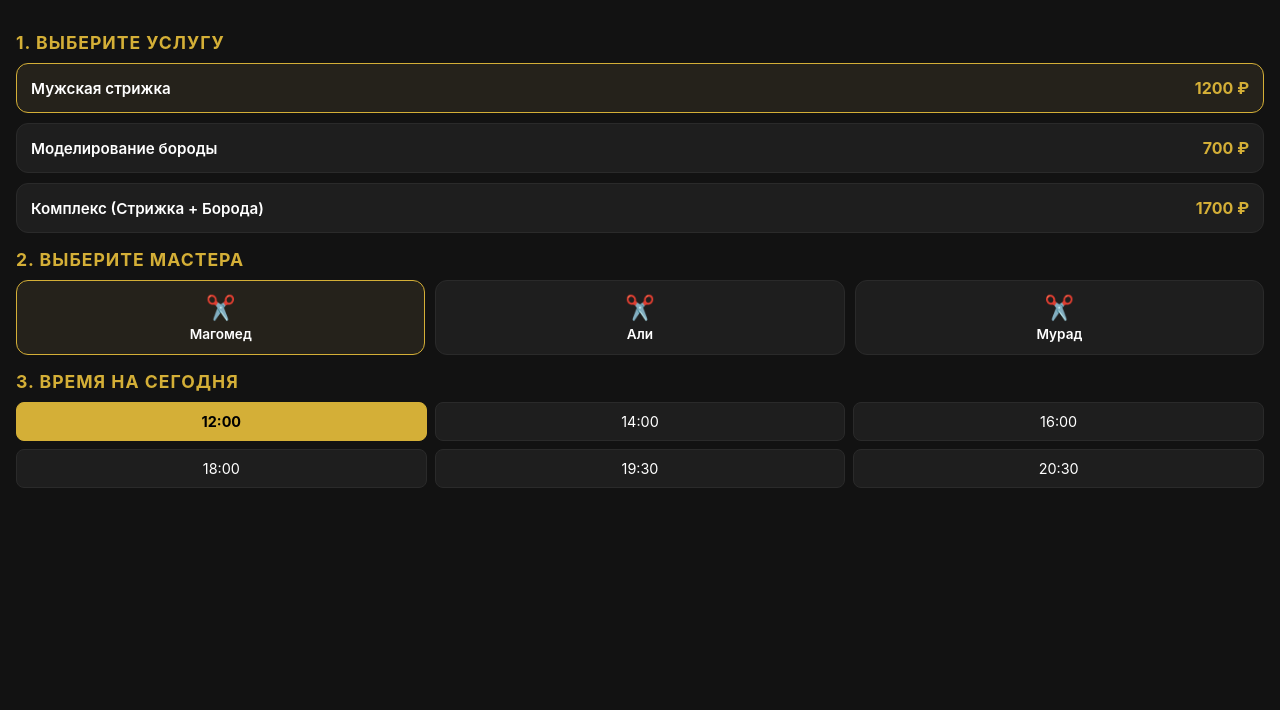
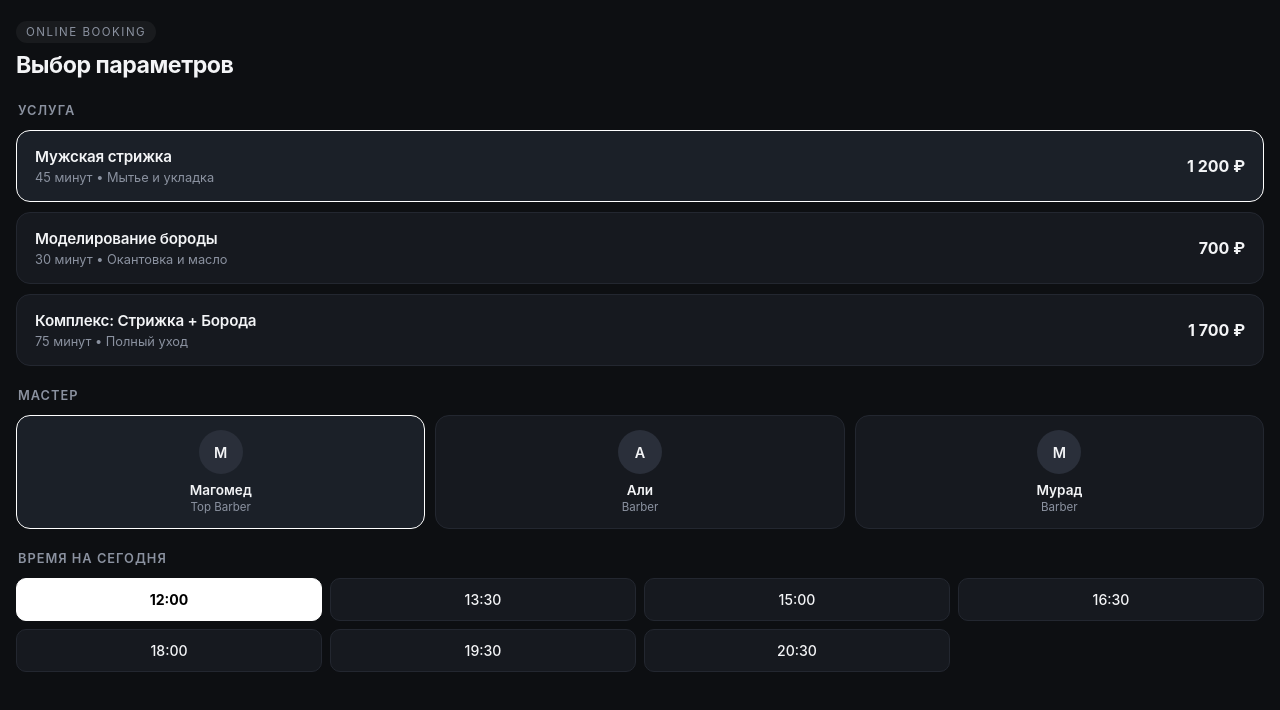
Before and after one commit to ramazann0709-png/barber-app, a plain HTML site: page index.html in a window 1280 px wide. Drawn offline with Linux system fonts and the light colour scheme; a script that the page names is missing.

Commit message:
Update index.html

```diff
--- a/index.html
+++ b/index.html
@@ -3,187 +3,297 @@
 <head>
   <meta charset="UTF-8">
   <meta name="viewport" content="width=device-width, initial-scale=1.0, user-scalable=no">
-  <title>Запись в барбершоп</title>
-  <!-- Telegram WebApp SDK -->
+  <title>Онлайн-запись</title>
   <script src="https://telegram.org/js/telegram-web-app.js"></script>
   <style>
     :root {
-      --bg-color: #121212;
-      --card-bg: #1e1e1e;
-      --accent: #d4af37;
-      --text: #ffffff;
-      --text-muted: #888888;
+      --bg: #0d0f12;
+      --surface: #16191f;
+      --surface-border: #232730;
+      --accent: #ffffff;
+      --accent-muted: #2a2f3a;
+      --text-main: #f3f4f6;
+      --text-sub: #8b92a0;
+      --tag-bg: rgba(255, 255, 255, 0.05);
     }
+
+    * {
+      box-sizing: border-box;
+      -webkit-tap-highlight-color: transparent;
+    }
+
     body {
       margin: 0;
-      padding: 16px;
-      background-color: var(--bg-color);
-      color: var(--text);
-      font-family: -apple-system, BlinkMacSystemFont, 'Segoe UI', Roboto, Helvetica, Arial, sans-serif;
+      padding: 20px 16px 90px 16px;
+      background-color: var(--bg);
+      color: var(--text-main);
+      font-family: -apple-system, BlinkMacSystemFont, 'SF Pro Display', 'Segoe UI', Roboto, sans-serif;
       user-select: none;
     }
-    h2 {
-      font-size: 1.1rem;
+
+    .header {
+      margin-bottom: 24px;
+    }
+
+    .header-tag {
+      display: inline-block;
+      font-size: 0.72rem;
+      letter-spacing: 1.5px;
       text-transform: uppercase;
+      color: var(--text-sub);
+      background: var(--tag-bg);
+      padding: 4px 10px;
+      border-radius: 20px;
+      margin-bottom: 8px;
+    }
+
+    .header-title {
+      font-size: 1.45rem;
+      font-weight: 700;
+      letter-spacing: -0.5px;
+      margin: 0;
+    }
+
+    .section-label {
+      font-size: 0.8rem;
       letter-spacing: 1px;
-      color: var(--accent);
-      margin: 16px 0 10px 0;
+      text-transform: uppercase;
+      color: var(--text-sub);
+      font-weight: 600;
+      margin: 22px 0 12px 2px;
     }
-    .grid {
-      display: grid;
-      grid-template-columns: 1fr;
+
+    /* Услуги */
+    .services-stack {
+      display: flex;
+      flex-direction: column;
       gap: 10px;
     }
-    .card {
-      background: var(--card-bg);
-      padding: 14px;
-      border-radius: 12px;
-      border: 1px solid #2a2a2a;
+
+    .service-card {
+      background: var(--surface);
+      border: 1px solid var(--surface-border);
+      border-radius: 14px;
+      padding: 16px 18px;
       display: flex;
       justify-content: space-between;
       align-items: center;
       cursor: pointer;
-      transition: all 0.2s ease;
+      transition: border-color 0.15s ease, background-color 0.15s ease;
     }
-    .card.selected {
+
+    .service-card.selected {
       border-color: var(--accent);
-      background: #25221b;
+      background: #1b2028;
     }
-    .card-title {
+
+    .service-card-left {
+      display: flex;
+      flex-direction: column;
+      gap: 4px;
+    }
+
+    .service-card-name {
+      font-size: 0.95rem;
       font-weight: 600;
-      font-size: 0.95rem;
+      letter-spacing: -0.2px;
     }
-    .card-price {
-      color: var(--accent);
-      font-weight: bold;
+
+    .service-card-duration {
+      font-size: 0.8rem;
+      color: var(--text-sub);
     }
-    .masters-grid {
+
+    .service-card-price {
+      font-size: 1rem;
+      font-weight: 700;
+      color: var(--text-main);
+    }
+
+    /* Мастера */
+    .masters-stack {
       display: grid;
       grid-template-columns: repeat(3, 1fr);
       gap: 10px;
     }
-    .master-card {
-      background: var(--card-bg);
-      border: 1px solid #2a2a2a;
-      border-radius: 12px;
-      padding: 12px 6px;
+
+    .master-item {
+      background: var(--surface);
+      border: 1px solid var(--surface-border);
+      border-radius: 14px;
+      padding: 14px 8px;
       text-align: center;
       cursor: pointer;
+      transition: border-color 0.15s ease, background-color 0.15s ease;
     }
-    .master-card.selected {
+
+    .master-item.selected {
       border-color: var(--accent);
-      background: #25221b;
+      background: #1b2028;
     }
-    .time-grid {
+
+    .master-avatar {
+      width: 44px;
+      height: 44px;
+      border-radius: 50%;
+      background: var(--accent-muted);
+      margin: 0 auto 8px auto;
+      display: flex;
+      align-items: center;
+      justify-content: center;
+      font-weight: 600;
+      font-size: 0.9rem;
+      color: var(--text-main);
+    }
+
+    .master-name {
+      font-size: 0.85rem;
+      font-weight: 600;
+    }
+
+    .master-role {
+      font-size: 0.72rem;
+      color: var(--text-sub);
+      margin-top: 2px;
+    }
+
+    /* Тайм-слоты */
+    .slots-grid {
       display: grid;
-      grid-template-columns: repeat(3, 1fr);
+      grid-template-columns: repeat(4, 1fr);
       gap: 8px;
     }
-    .time-slot {
-      background: var(--card-bg);
-      border: 1px solid #2a2a2a;
-      border-radius: 8px;
-      padding: 10px 0;
+
+    .slot-item {
+      background: var(--surface);
+      border: 1px solid var(--surface-border);
+      border-radius: 10px;
+      padding: 12px 0;
       text-align: center;
-      font-size: 0.9rem;
+      font-size: 0.88rem;
+      font-weight: 500;
       cursor: pointer;
+      transition: all 0.15s ease;
     }
-    .time-slot.selected {
+
+    .slot-item.selected {
       border-color: var(--accent);
       background: var(--accent);
-      color: #000;
-      font-weight: bold;
+      color: #000000;
+      font-weight: 700;
     }
   </style>
 </head>
 <body>
 
-  <h2>1. Выберите услугу</h2>
-  <div class="grid" id="services-list">
-    <div class="card selected" onclick="selectService(this, 'Мужская стрижка', 1200)">
-      <span class="card-title">Мужская стрижка</span>
-      <span class="card-price">1200 ₽</span>
+  <div class="header">
+    <span class="header-tag">Online Booking</span>
+    <h1 class="header-title">Выбор параметров</h1>
+  </div>
+
+  <div class="section-label">Услуга</div>
+  <div class="services-stack" id="services-group">
+    <div class="service-card selected" onclick="pickService(this, 'Мужская стрижка', 1200)">
+      <div class="service-card-left">
+        <span class="service-card-name">Мужская стрижка</span>
+        <span class="service-card-duration">45 минут • Мытье и укладка</span>
+      </div>
+      <span class="service-card-price">1 200 ₽</span>
     </div>
-    <div class="card" onclick="selectService(this, 'Моделирование бороды', 700)">
-      <span class="card-title">Моделирование бороды</span>
-      <span class="card-price">700 ₽</span>
+    <div class="service-card" onclick="pickService(this, 'Моделирование бороды', 700)">
+      <div class="service-card-left">
+        <span class="service-card-name">Моделирование бороды</span>
+        <span class="service-card-duration">30 минут • Окантовка и масло</span>
+      </div>
+      <span class="service-card-price">700 ₽</span>
     </div>
-    <div class="card" onclick="selectService(this, 'Комплекс (Стрижка + Борода)', 1700)">
-      <span class="card-title">Комплекс (Стрижка + Борода)</span>
-      <span class="card-price">1700 ₽</span>
+    <div class="service-card" onclick="pickService(this, 'Комплекс (Стрижка + Борода)', 1700)">
+      <div class="service-card-left">
+        <span class="service-card-name">Комплекс: Стрижка + Борода</span>
+        <span class="service-card-duration">75 минут • Полный уход</span>
+      </div>
+      <span class="service-card-price">1 700 ₽</span>
     </div>
   </div>
 
-  <h2>2. Выберите мастера</h2>
-  <div class="masters-grid" id="masters-list">
-    <div class="master-card selected" onclick="selectMaster(this, 'Магомед')">
-      <div style="font-size: 1.5rem; margin-bottom: 4px;">✂️</div>
-      <div style="font-size: 0.85rem; font-weight: 600;">Магомед</div>
+  <div class="section-label">Мастер</div>
+  <div class="masters-stack" id="masters-group">
+    <div class="master-item selected" onclick="pickMaster(this, 'Магомед')">
+      <div class="master-avatar">М</div>
+      <div class="master-name">Магомед</div>
+      <div class="master-role">Top Barber</div>
     </div>
-    <div class="master-card" onclick="selectMaster(this, 'Али')">
-      <div style="font-size: 1.5rem; margin-bottom: 4px;">✂️</div>
-      <div style="font-size: 0.85rem; font-weight: 600;">Али</div>
+    <div class="master-item" onclick="pickMaster(this, 'Али')">
+      <div class="master-avatar">А</div>
+      <div class="master-name">Али</div>
+      <div class="master-role">Barber</div>
     </div>
-    <div class="master-card" onclick="selectMaster(this, 'Мурад')">
-      <div style="font-size: 1.5rem; margin-bottom: 4px;">✂️</div>
-      <div style="font-size: 0.85rem; font-weight: 600;">Мурад</div>
+    <div class="master-item" onclick="pickMaster(this, 'Мурад')">
+      <div class="master-avatar">М</div>
+      <div class="master-name">Мурад</div>
+      <div class="master-role">Barber</div>
     </div>
   </div>
 
-  <h2>3. Время на сегодня</h2>
-  <div class="time-grid" id="time-list">
-    <div class="time-slot selected" onclick="selectTime(this, '12:00')">12:00</div>
-    <div class="time-slot" onclick="selectTime(this, '14:00')">14:00</div>
-    <div class="time-slot" onclick="selectTime(this, '16:00')">16:00</div>
-    <div class="time-slot" onclick="selectTime(this, '18:00')">18:00</div>
-    <div class="time-slot" onclick="selectTime(this, '19:30')">19:30</div>
-    <div class="time-slot" onclick="selectTime(this, '20:30')">20:30</div>
+  <div class="section-label">Время на сегодня</div>
+  <div class="slots-grid" id="slots-group">
+    <div class="slot-item selected" onclick="pickSlot(this, '12:00')">12:00</div>
+    <div class="slot-item" onclick="pickSlot(this, '13:30')">13:30</div>
+    <div class="slot-item" onclick="pickSlot(this, '15:00')">15:00</div>
+    <div class="slot-item" onclick="pickSlot(this, '16:30')">16:30</div>
+    <div class="slot-item" onclick="pickSlot(this, '18:00')">18:00</div>
+    <div class="slot-item" onclick="pickSlot(this, '19:30')">19:30</div>
+    <div class="slot-item" onclick="pickSlot(this, '20:30')">20:30</div>
   </div>
 
   <script>
     const tg = window.Telegram.WebApp;
-    tg.expand(); // Разворачиваем окно на весь экран
+    tg.ready();
+    tg.expand();
 
-    let booking = {
+    // Настройка цвета нижней плашки Telegram
+    tg.MainButton.color = "#ffffff";
+    tg.MainButton.textColor = "#000000";
+
+    let state = {
       service: "Мужская стрижка",
       price: 1200,
       master: "Магомед",
       time: "12:00"
     };
 
-    function updateMainButton() {
-      tg.MainButton.setText(`ЗАПИСАТЬСЯ НА ${booking.time} (${booking.price} ₽)`);
+    function syncButton() {
+      tg.MainButton.setText(`ПОДТВЕРДИТЬ • ${state.time} • ${state.price} ₽`);
       tg.MainButton.show();
     }
 
-    function selectService(el, name, price) {
-      document.querySelectorAll('#services-list .card').forEach(c => c.classList.remove('selected'));
+    function pickService(el, name, price) {
+      document.querySelectorAll('#services-group .service-card').forEach(item => item.classList.remove('selected'));
       el.classList.add('selected');
-      booking.service = name;
-      booking.price = price;
-      updateMainButton();
+      state.service = name;
+      state.price = price;
+      syncButton();
     }
 
-    function selectMaster(el, name) {
-      document.querySelectorAll('#masters-list .master-card').forEach(c => c.classList.remove('selected'));
+    function pickMaster(el, name) {
+      document.querySelectorAll('#masters-group .master-item').forEach(item => item.classList.remove('selected'));
       el.classList.add('selected');
-      booking.master = name;
-      updateMainButton();
+      state.master = name;
+      syncButton();
     }
 
-    function selectTime(el, time) {
-      document.querySelectorAll('#time-list .time-slot').forEach(c => c.classList.remove('selected'));
+    function pickSlot(el, time) {
+      document.querySelectorAll('#slots-group .slot-item').forEach(item => item.classList.remove('selected'));
       el.classList.add('selected');
-      booking.time = time;
-      updateMainButton();
+      state.time = time;
+      syncButton();
     }
 
-    // При клике на нижнюю главную кнопку Telegram
-    Telegram.WebApp.onEvent('mainButtonClicked', function(){
-      tg.sendData(JSON.stringify(booking)); // Отправляем данные обратно боту
+    Telegram.WebApp.onEvent('mainButtonClicked', function() {
+      tg.sendData(JSON.stringify(state));
     });
 
-    updateMainButton();
+    syncButton();
   </script>
 </body>
 </html>
```
